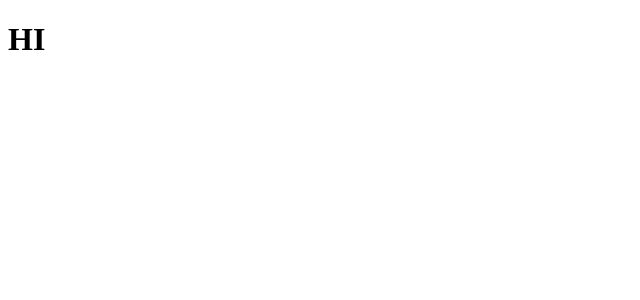
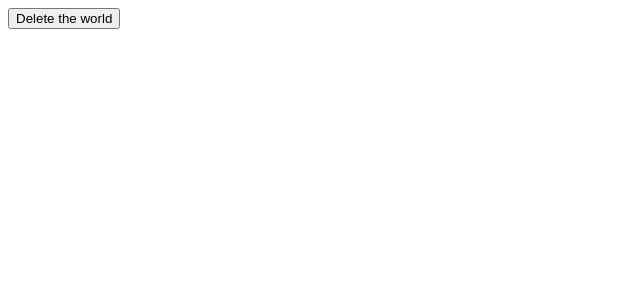
Before and after one commit to mmyeon/nooks, a React (Create React App) app: page / in a window 1280 px wide. Shown: the top 300 px of the page, without its empty margins (0-640 px from the left). Built offline with nearby package versions, Linux system fonts and the light colour scheme.

Commit message:
[useConfirm] confirm창 띄우고 확인, 취소에 따라 다른 함수 실행되도록 구현

```diff
--- a/src/App.js
+++ b/src/App.js
@@ -1,17 +1,17 @@
 import React from "react";
-import useClick from "./useClick";
+import useConfirm from "./useConfirm";
 
 const App = () => {
-  const sayHello = () => {
-    console.log("Say hello");
+  const deleteWorld = () => {
+    console.log("Deleting the world...");
   };
-
-  // useClick 호출하면 refence만들어짐
-  const title = useClick(sayHello);
-
+  const abort = () => {
+    console.log("Aborted");
+  };
+  const confirmDelete = useConfirm("Are you sure?", deleteWorld, abort);
   return (
     <div>
-      <h1 ref={title}>HI</h1>
+      <button onClick={confirmDelete}>Delete the world</button>
     </div>
   );
 };
--- /dev/null
+++ b/src/useConfirm.js
@@ -0,0 +1,19 @@
+// import { useEffect, useRef } from "react";
+
+const useConfirm = (message = "", callback, rejection) => {
+  if (typeof callback !== "function") {
+    return;
+  }
+
+  const confirmAction = () => {
+    if (window.confirm(message)) {
+      callback();
+    } else {
+      rejection();
+    }
+  };
+
+  return confirmAction;
+};
+
+export default useConfirm;
```
